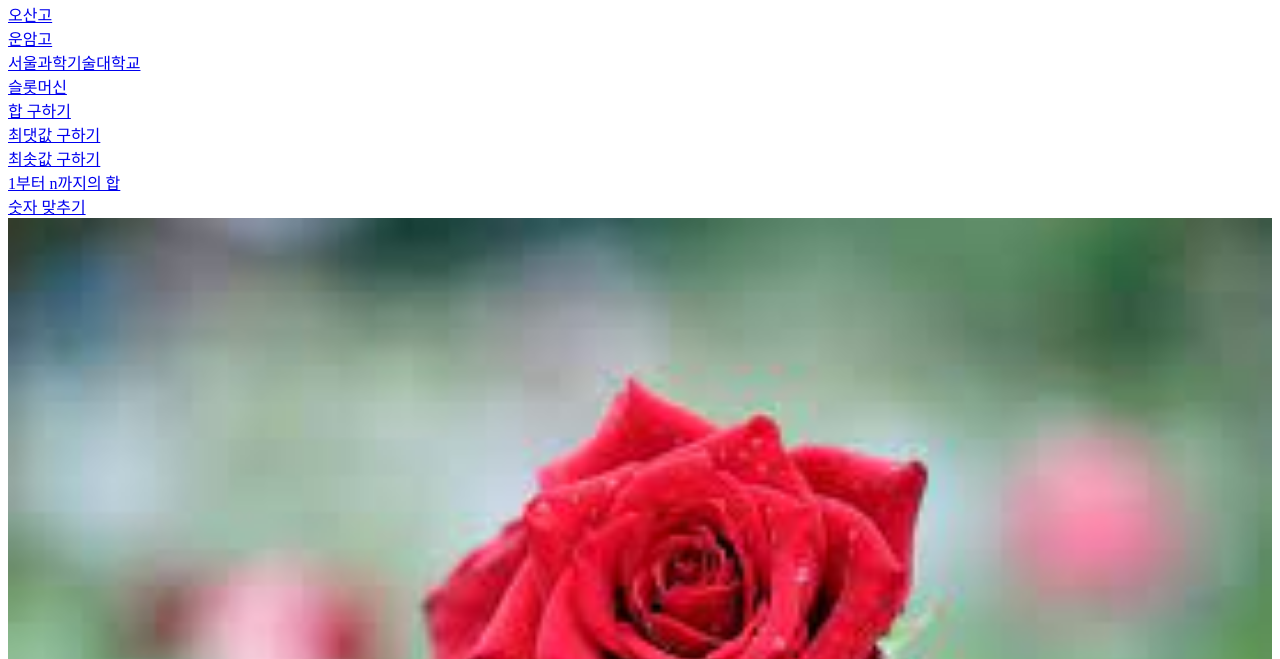
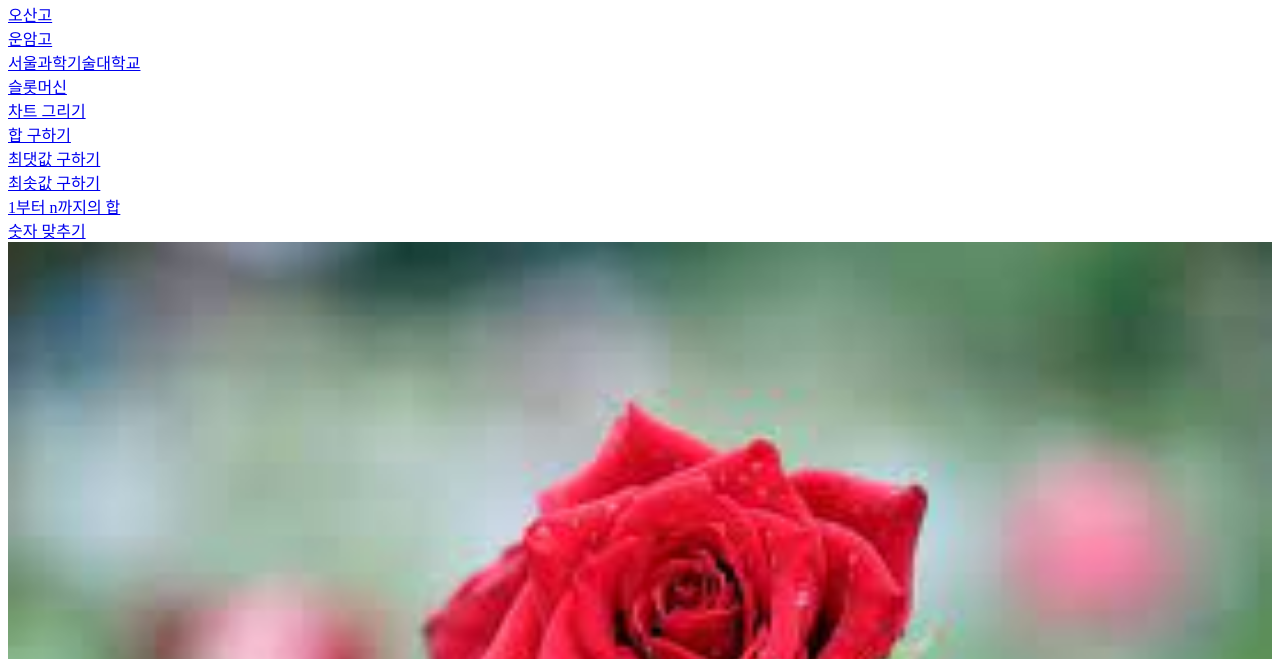
Before and after one commit to undang2/home, a plain HTML site: page index.html in a window 1280 px wide. Shown: the part 141-800 px from the top of the page. Drawn offline with Linux system fonts and the light colour scheme.

Commit message:
Update index.html

```diff
--- a/index.html
+++ b/index.html
@@ -10,6 +10,7 @@
     <a href="https://unam.hs.kr/">운암고</a><br>
     <a href="https://www.seoultech.ac.kr/index.jsp">서울과학기술대학교</a><br>
     <a href="sm/슬롯머신.html">슬롯머신</a><br>
+    <a href="sm/chart.html">차트 그리기</a><br>
     <a href="sum.html">합 구하기</a><br>
     <a href="max.html">최댓값 구하기</a><br>
     <a href="min.html">최솟값 구하기</a><br>
```
